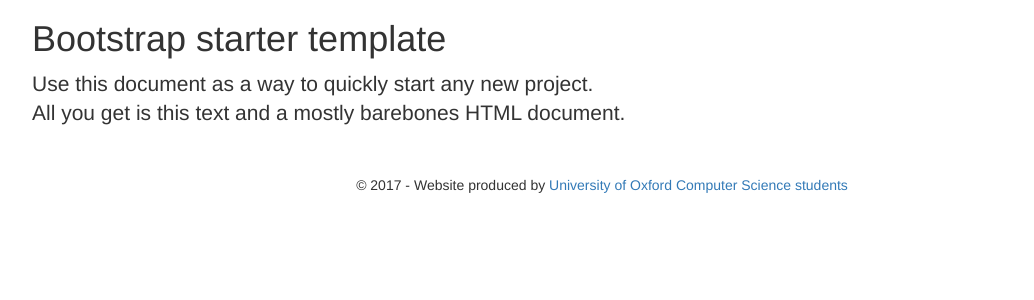
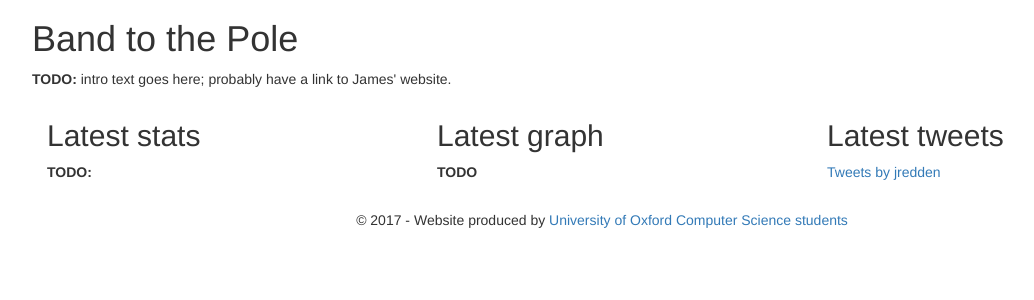
Before and after one commit to BandToThePole/WebSite, a Node server app: page / in a window 1280 px wide. Shown: the part 51-351 px from the top of the page, without its empty margins (38-1072 px from the left). Run offline with Node 20, Linux system fonts and the light colour scheme; some libraries are stand-ins or nearby versions.

Commit message:
Basic layout for home page with embedded Twitter feed, resolves issue #1

```diff
--- a/views/home.handlebars
+++ b/views/home.handlebars
@@ -1,4 +1,26 @@
-<div class="starter-template">
-    <h1>Bootstrap starter template</h1>
-    <p class="lead">Use this document as a way to quickly start any new project.<br> All you get is this text and a mostly barebones HTML document.</p>
-  </div>
+<div class="container">
+    <div class="row">
+        <h1>Band to the Pole</h1>
+        <p><strong>TODO:</strong> intro text goes here; probably have a link to
+            James' website.</p>
+    </div>
+    <div class="row">
+        <!-- This is a 3 column layout using Bootstrap
+        http://getbootstrap.com/css/#grid  -->
+        <div class="col-md-4">
+            <h2>Latest stats</h2>
+            <strong>TODO:</strong>
+        </div>
+        <div class="col-md-4">
+            <h2>Latest graph</h2>
+            <strong>TODO</strong>
+        </div>
+        <div class="col-md-4">
+            <h2>Latest tweets</h2>
+            <a class="twitter-timeline" data-height="500" href="https://twitter.com/jredden">
+                Tweets by jredden
+            </a>
+            <script async src="//platform.twitter.com/widgets.js" charset="utf-8"></script>
+        </div>
+    </div>
+</div>
```
